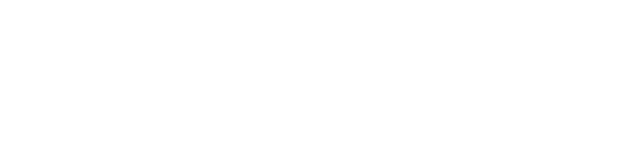
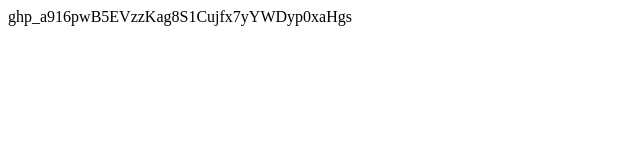
Before and after one commit to 2BWeru/Akan-name, a plain HTML site: page index.html in a window 1280 px wide. Shown: the whole page, without its empty margins (0-640 px from the left). Drawn offline with Linux system fonts and the light colour scheme.

Commit message:
initial commit

```diff
--- a/index.html
+++ b/index.html
@@ -8,6 +8,6 @@
 
 </head>
 <body>
-
+    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
 </body>
 </html>
```
